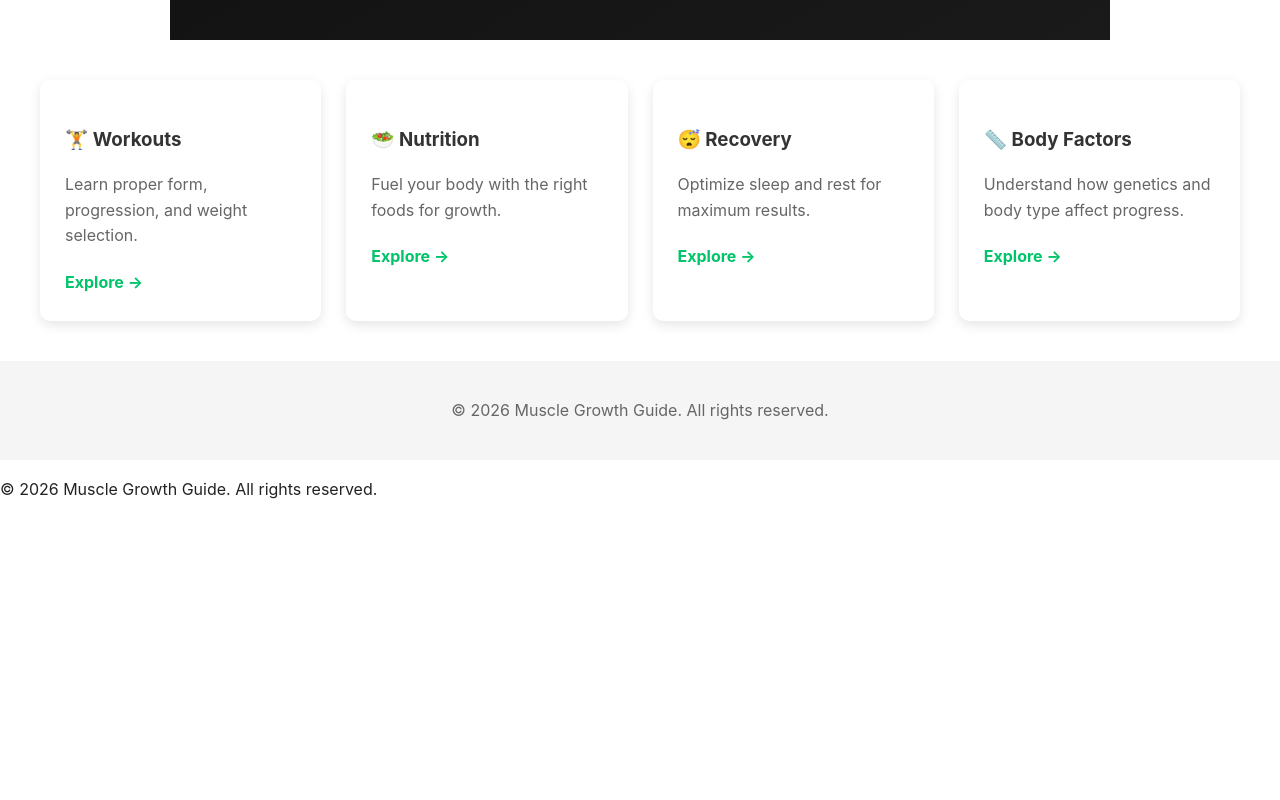
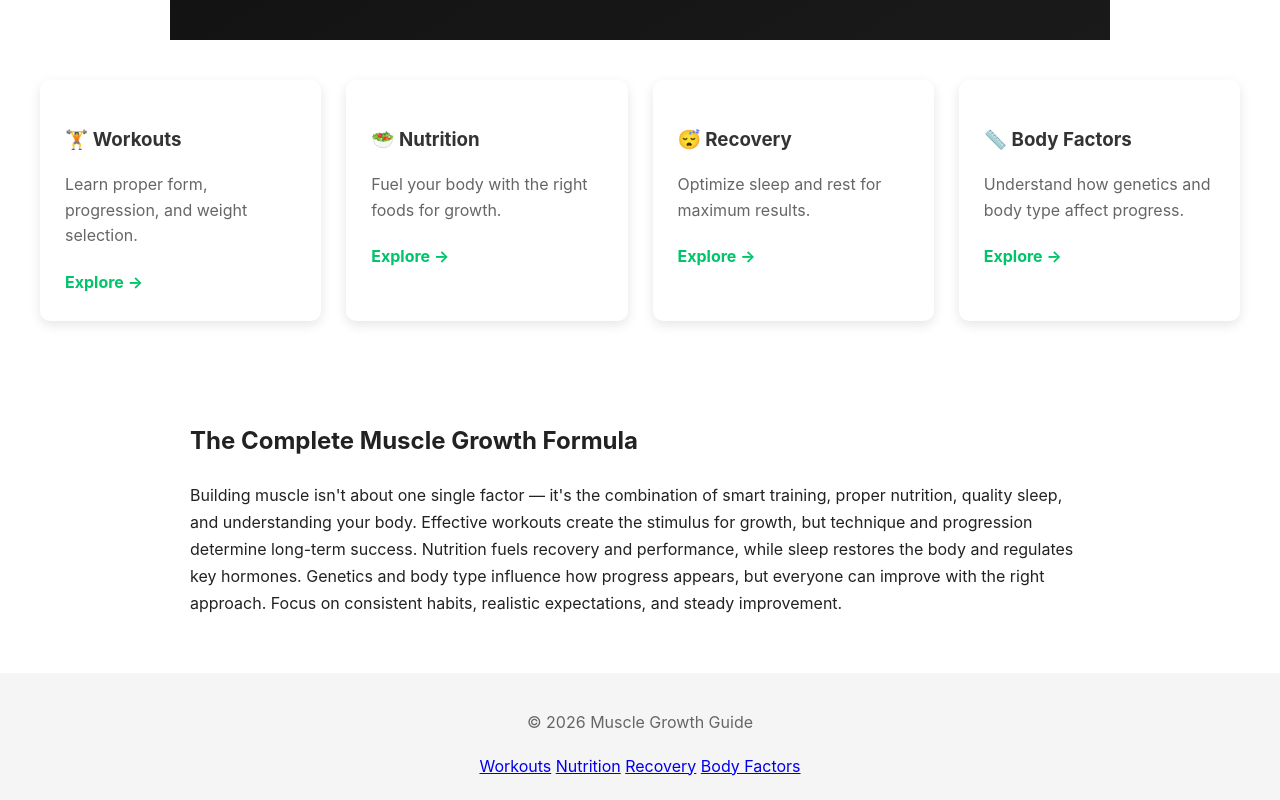
Before and after one commit to aseemganda-star/muscle-growth-guide, a plain HTML site: page index.html in a window 1280 px wide. Shown: the part 557-1357 px from the top of the page. Before the commit the page ends 1076 px from the top, so only its background shows below. Drawn offline with Linux system fonts and the light colour scheme.

Commit message:
Add conclusion section to index.html
Added a conclusion section summarizing the muscle growth formula.

```diff
--- a/index.html
+++ b/index.html
@@ -49,13 +49,19 @@
         </div>
     </section>
 
-    <footer>
-        <p>&copy; 2026 Muscle Growth Guide. All rights reserved.</p>
+    <section class="conclusion">
+        <h2>The Complete Muscle Growth Formula</h2>
+        <p>Building muscle isn't about one single factor — it's the combination of smart training, proper nutrition, quality sleep, and understanding your body. Effective workouts create the stimulus for growth, but technique and progression determine long-term success. Nutrition fuels recovery and performance, while sleep restores the body and regulates key hormones. Genetics and body type influence how progress appears, but everyone can improve with the right approach. Focus on consistent habits, realistic expectations, and steady improvement.</p>
+    </section>
+
+    <footer class="footer">
+        <p>© 2026 Muscle Growth Guide</p>
+        <nav>
+            <a href="/workouts.html">Workouts</a>
+            <a href="/diet.html">Nutrition</a>
+            <a href="/sleep.html">Recovery</a>
+            <a href="/body-factors.html">Body Factors</a>
+        </nav>
     </footer>
 </body>
 </html>
-        <p>&copy; 2026 Muscle Growth Guide. All rights reserved.</p>
-    </footer>
-</body>
-
-</html>
```
